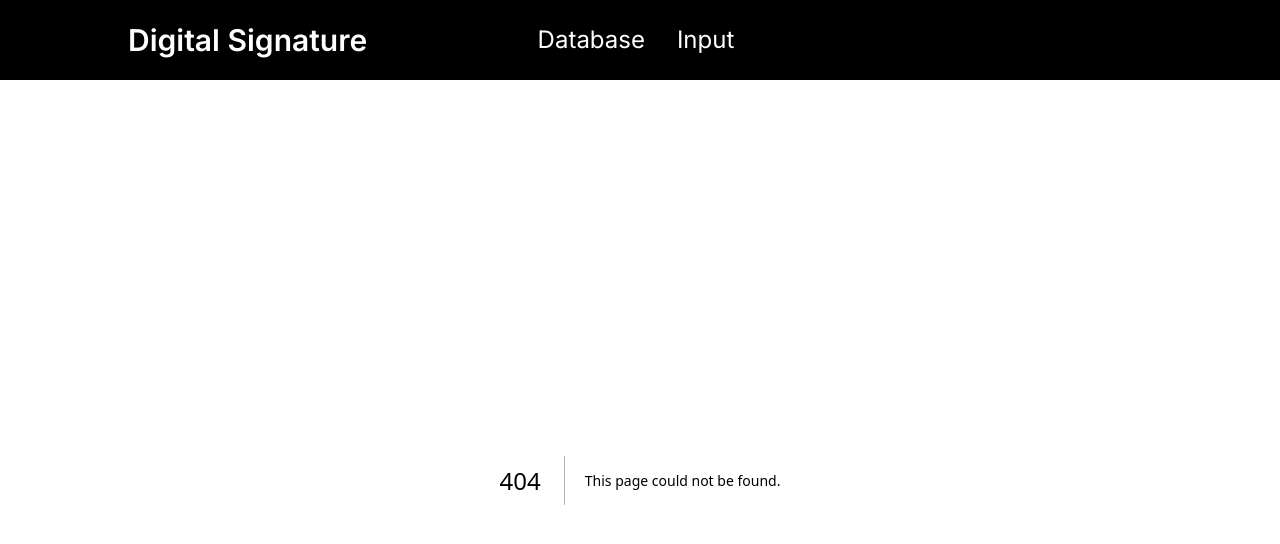
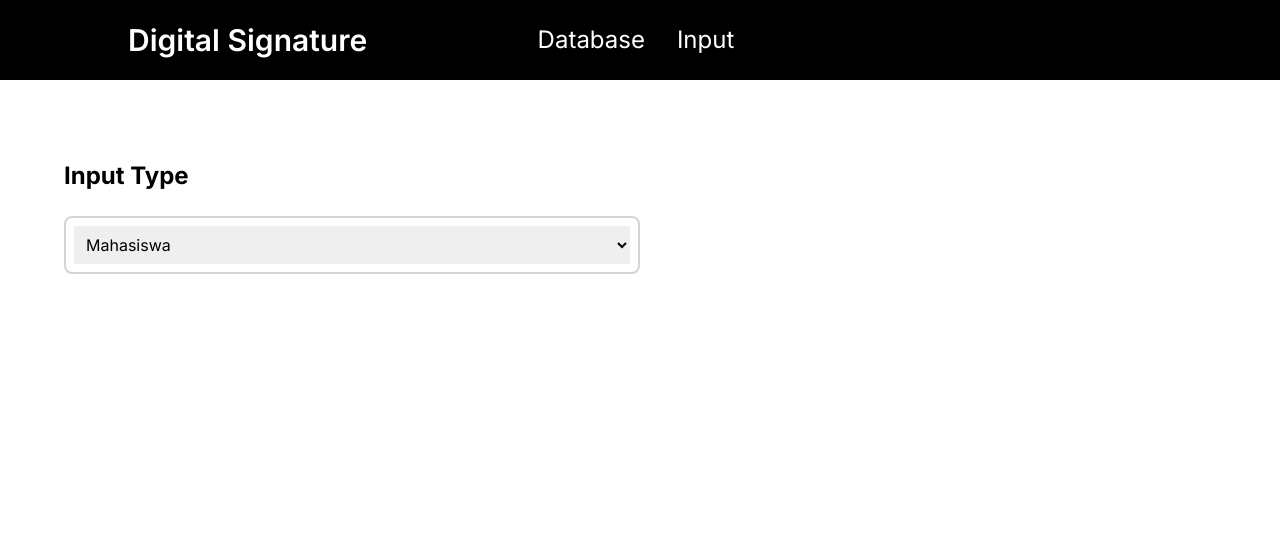
Before and after one commit to gibranfsh/tugas-4-kriptografi-koding-digital-signature-website-with-encrypted-database, a Next.js app: page /input in a window 1280 px wide. Before the commit this address had no page. Shown: the top 544 px of the page. Built offline with nearby package versions, Linux system fonts and the light colour scheme.

Commit message:
feat: first init of input page

```diff
--- /dev/null
+++ b/src/app/input/InputPage.tsx
@@ -0,0 +1,22 @@
+"use client";
+
+import { useState } from "react";
+
+export default function InputPage() {
+  const [type, setType] = useState("Mahasiswa");
+  return (
+    <div className="px-[5%] py-20">
+      <h1 className="font-bold text-2xl">Input Type</h1>
+
+      <div className="p-2 border-2 mt-6 w-1/2 border-gray-300 rounded-lg">
+        <select className="w-full p-2 focus:outline-none">
+          <option>Mahasiswa</option>
+          <option>Nilai</option>
+          <option>Mata Kuliah</option>
+        </select>
+      </div>
+
+      {/* write your code here */}
+    </div>
+  );
+}
--- /dev/null
+++ b/src/app/input/page.tsx
@@ -0,0 +1,9 @@
+import InputPage from "./InputPage";
+
+export default function Page() {
+  return (
+    <>
+      <InputPage />
+    </>
+  );
+}
--- a/src/components/Navbar.tsx
+++ b/src/components/Navbar.tsx
@@ -8,7 +8,7 @@ export default function Navbar() {
           <a href="/">Database</a>
         </li>
         <li>
-          <a>Input</a>
+          <a href="/input">Input</a>
         </li>
       </ul>
     </nav>
```
